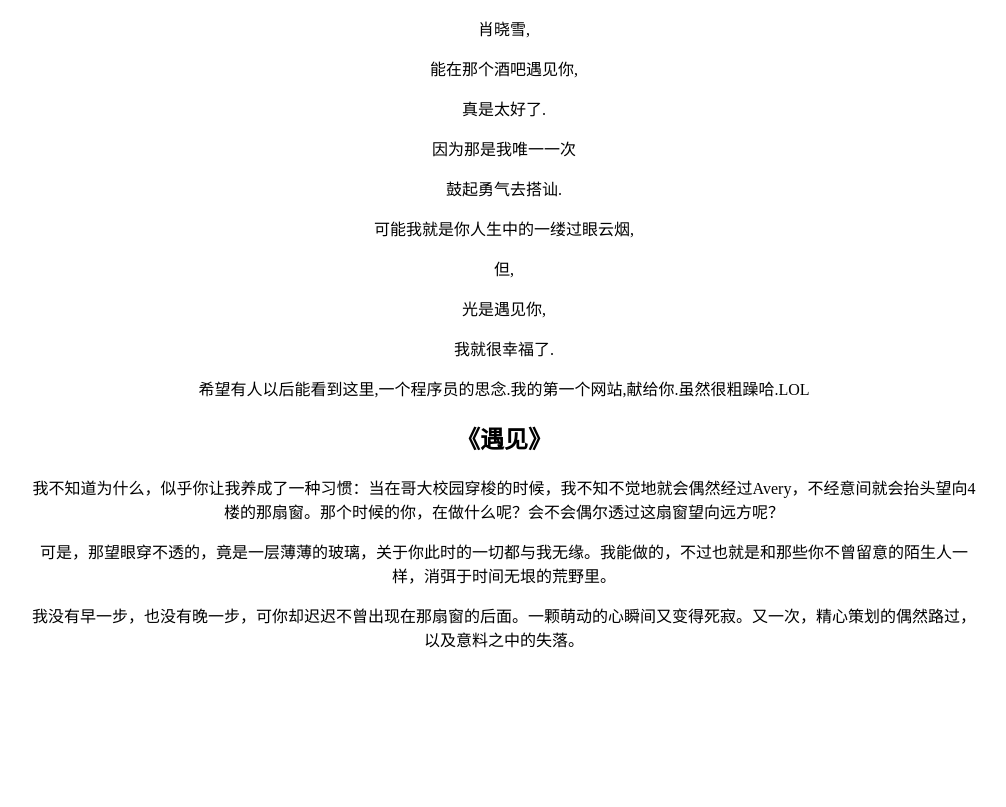
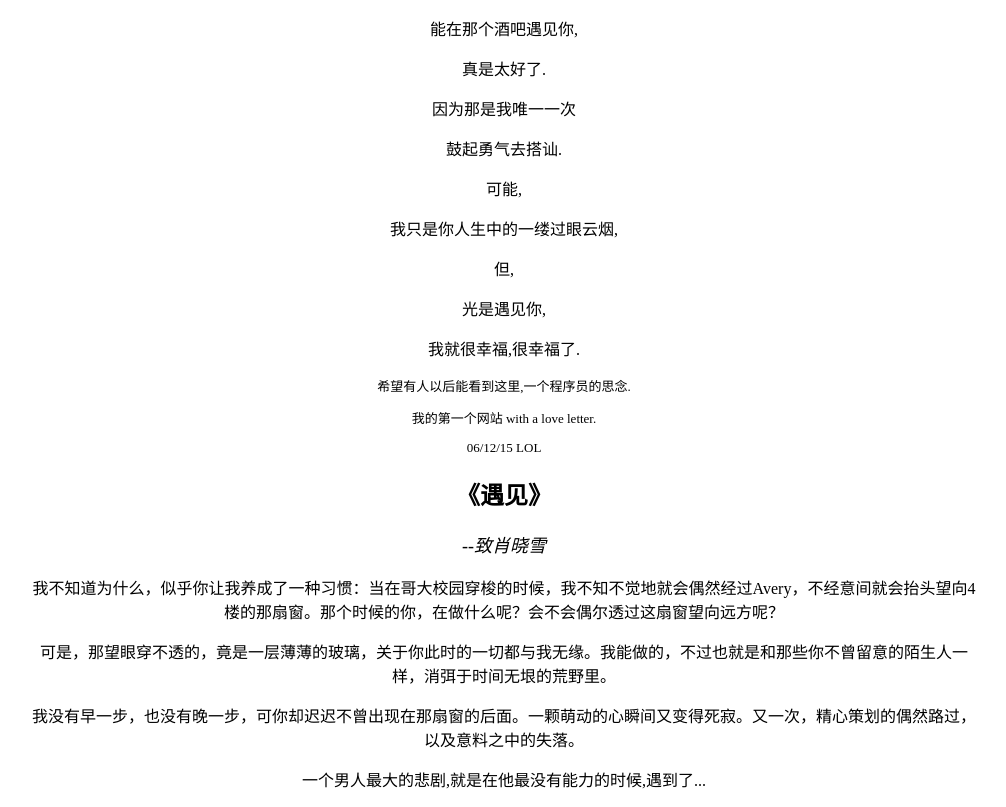
Before and after one commit to Jarvi-Izana/NGN-sudu, a Django app: a page that uses db_manager/templates/db_manager/bonus.html in a window 1280 px wide. Shown: the whole page, without its empty margins (136-1142 px from the left). Before the commit the page ends 648 px from the top, so only its background shows below. Run offline with Django 3.2, Linux system fonts and the light colour scheme.

Commit message:
love letter

```diff
--- a/db_manager/templates/db_manager/bonus.html
+++ b/db_manager/templates/db_manager/bonus.html
@@ -2,33 +2,49 @@
 <html lang="zh-Hans">
 <head>
     <meta charset="UTF-8">
-    <title>I'M GLAD YOU FIND HERE</title>
+    <title>LOVE LETTER</title>
     <style>
-        p{
+        p {
             font-family: "Yuanti SC";
         }
+
+        .lov{
+            font-family: "Xingkai SC";
+            font-size: large;
+        }
+
+        #xiao{
+            font-family: "Yuanti SC";
+        }
+
+        .xue{
+            font-family: 'Xingkai SC';
+            font-size: small
     </style>
 </head>
 <body>
     <div align="center">
-        <p style="font-family: 'Yuanti SC';">肖晓雪,</p>
         <p>能在那个酒吧遇见你,</p>
         <p style="font-family: 'Yuanti SC'">真是太好了.</p>
         <p style="font-family: 'Yuanti SC'">因为那是我唯一一次</p>
         <p>鼓起勇气去搭讪.</p>
-        <p style="font-family: 'Yuanti SC'">可能我就是你人生中的一缕过眼云烟,</p>
+        <p style="font-family: 'Yuanti SC'">可能,</p>
+        <p id="xiao">我只是你人生中的一缕过眼云烟,</p>
         <p style="font-family: 'Yuanti SC'">但,</p>
         <p style="font-family: 'Yuanti SC'">光是遇见你,</p>
-        <p style="font-family: 'Yuanti SC'">我就很幸福了.</p>
-        <p style="font-family: 'Xingkai SC'">希望有人以后能看到这里,一个程序员的思念.我的第一个网站,献给你.虽然很粗躁哈.LOL</p>
-
+        <p style="font-family: 'Yuanti SC'">我就很幸福,很幸福了.</p>
+        <p class="xue">希望有人以后能看到这里,一个程序员的思念.</p>
+        <p class="xue">我的第一个网站 with a love letter.
+        <p class="xue">06/12/15 LOL</p>
 
         <h2 style="font-family: 'Xingkai SC'"><b>《遇见》</b></h2>
+        <p class="lov"><i>--致肖晓雪</i></p>
         <p style="width: 75%; font-family: 'Xingkai SC'">我不知道为什么，似乎你让我养成了一种习惯：当在哥大校园穿梭的时候，我不知不觉地就会偶然经过Avery，不经意间就会抬头望向4楼的那扇窗。那个时候的你，在做什么呢？会不会偶尔透过这扇窗望向远方呢？</p>
 
         <p style="width: 75%; font-family: 'Xingkai SC'">可是，那望眼穿不透的，竟是一层薄薄的玻璃，关于你此时的一切都与我无缘。我能做的，不过也就是和那些你不曾留意的陌生人一样，消弭于时间无垠的荒野里。</p>
 
         <p style="width: 75%; font-family: 'Xingkai SC'">我没有早一步，也没有晚一步，可你却迟迟不曾出现在那扇窗的后面。一颗萌动的心瞬间又变得死寂。又一次，精心策划的偶然路过，以及意料之中的失落。</p>
+        <p style="font-family: 'Xingkai SC'">一个男人最大的悲剧,就是在他最没有能力的时候,遇到了...</p>
     </div>
 </body>
 </html>
--- a/db_manager/urls.py
+++ b/db_manager/urls.py
@@ -14,5 +14,4 @@ urlpatterns = [
     url(r'^unregister/$', views.unregister, name='unregister'),
     url(r'^login/$', views.login, name='login'),
     url(r'^logout/$', views.logout, name='logout'),
-
 ]
--- a/db_manager/views.py
+++ b/db_manager/views.py
@@ -84,7 +84,7 @@ def personal_project(request):
         raise Http404('ERROR: METHOD POST EXPECTED')
 
 # correct
-@csrf_exempt
+# @csrf_exempt
 def register_with_project(request):
     if request.method == 'POST':
         try:
@@ -181,7 +181,7 @@ def login(request):
         raise Http404('ERROR: METHOD POST EXPECTED')
 
 # correct
-@csrf_exempt
+# @csrf_exempt
 def logout(request):
     if request.method == 'POST':
         try:
```
